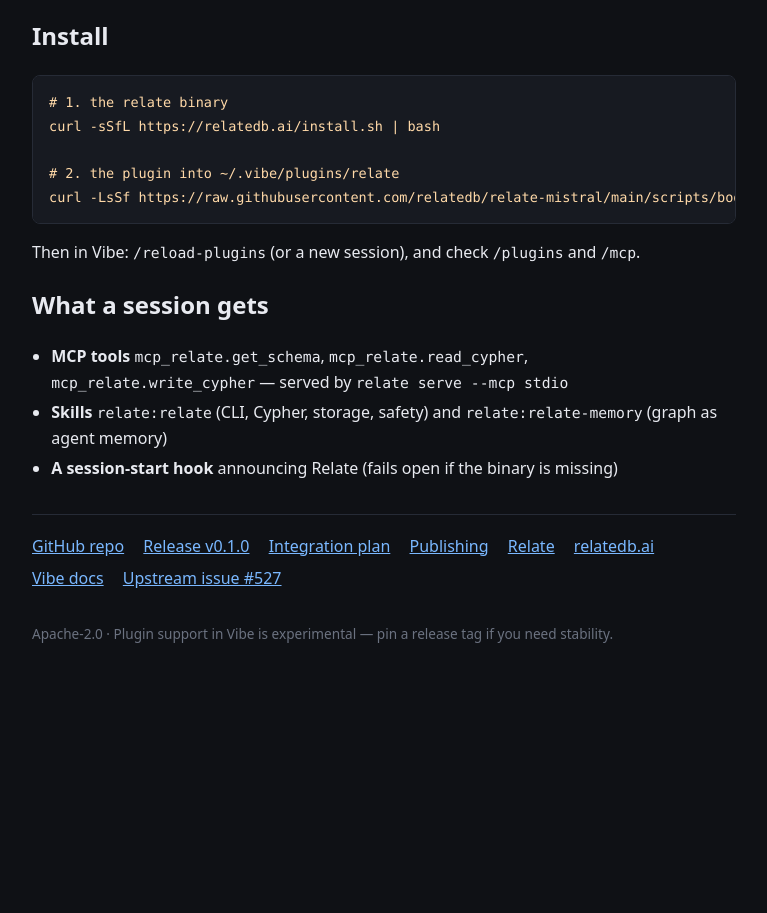
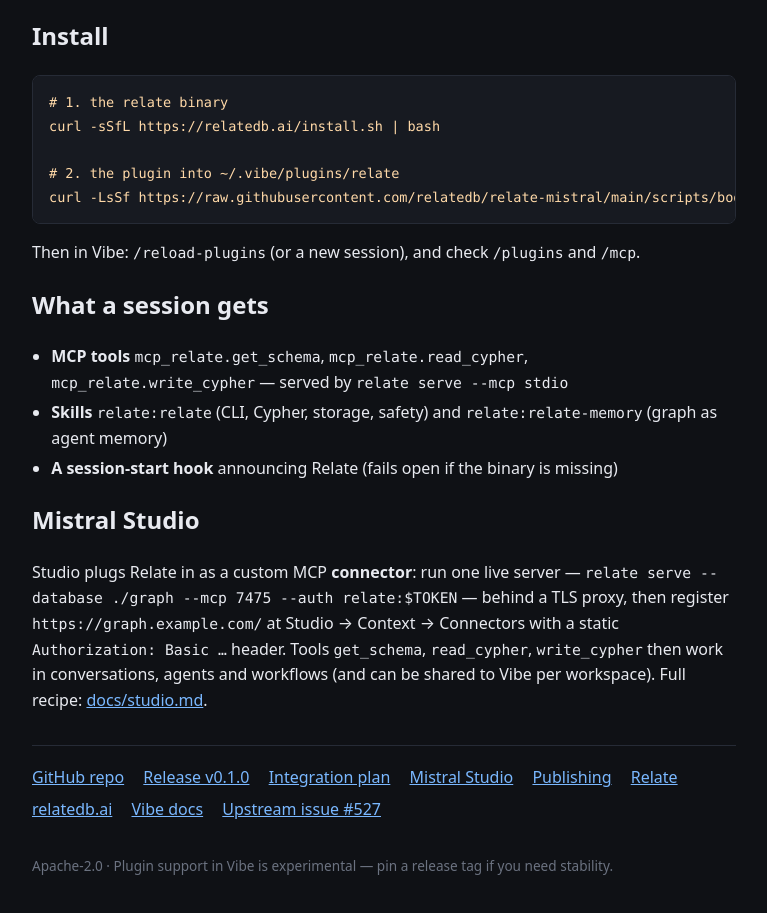
Before and after one commit to relatedb/relate-mistral, a plain HTML site: page index.html in a window 1280 px wide. Shown: the part 155-1068 px from the top of the page, without its empty margins (256-1023 px from the left). Before the commit the page ends 848 px from the top, so only its background shows below. Drawn offline with Linux system fonts and the light colour scheme.

Commit message:
gh-pages: add Mistral Studio connector section
Generated by Mistral Vibe.
Co-Authored-By: Mistral Vibe <vibe@mistral.ai>

```diff
--- a/index.html
+++ b/index.html
@@ -51,10 +51,20 @@ curl -LsSf https://raw.githubusercontent.com/relatedb/relate-mistral/main/script
     <li><strong>A session-start hook</strong> announcing Relate (fails open if the binary is missing)</li>
   </ul>
 
+  <h2>Mistral Studio</h2>
+  <p>Studio plugs Relate in as a custom MCP <strong>connector</strong>: run one live server —
+  <code>relate serve --database ./graph --mcp 7475 --auth relate:$TOKEN</code> — behind a TLS
+  proxy, then register <code>https://graph.example.com/</code> at Studio → Context → Connectors
+  with a static <code>Authorization: Basic …</code> header. Tools <code>get_schema</code>,
+  <code>read_cypher</code>, <code>write_cypher</code> then work in conversations, agents and
+  workflows (and can be shared to Vibe per workspace).
+  Full recipe: <a href="https://github.com/relatedb/relate-mistral/blob/main/docs/studio.md">docs/studio.md</a>.</p>
+
   <div class="links">
     <a href="https://github.com/relatedb/relate-mistral">GitHub repo</a>
     <a href="https://github.com/relatedb/relate-mistral/releases/tag/v0.1.0">Release v0.1.0</a>
     <a href="https://github.com/relatedb/relate-mistral/blob/main/docs/integration-plan.md">Integration plan</a>
+    <a href="https://github.com/relatedb/relate-mistral/blob/main/docs/studio.md">Mistral Studio</a>
     <a href="https://github.com/relatedb/relate-mistral/blob/main/docs/publishing.md">Publishing</a>
     <a href="https://github.com/relatedb/relate">Relate</a>
     <a href="https://relatedb.ai">relatedb.ai</a>
```
